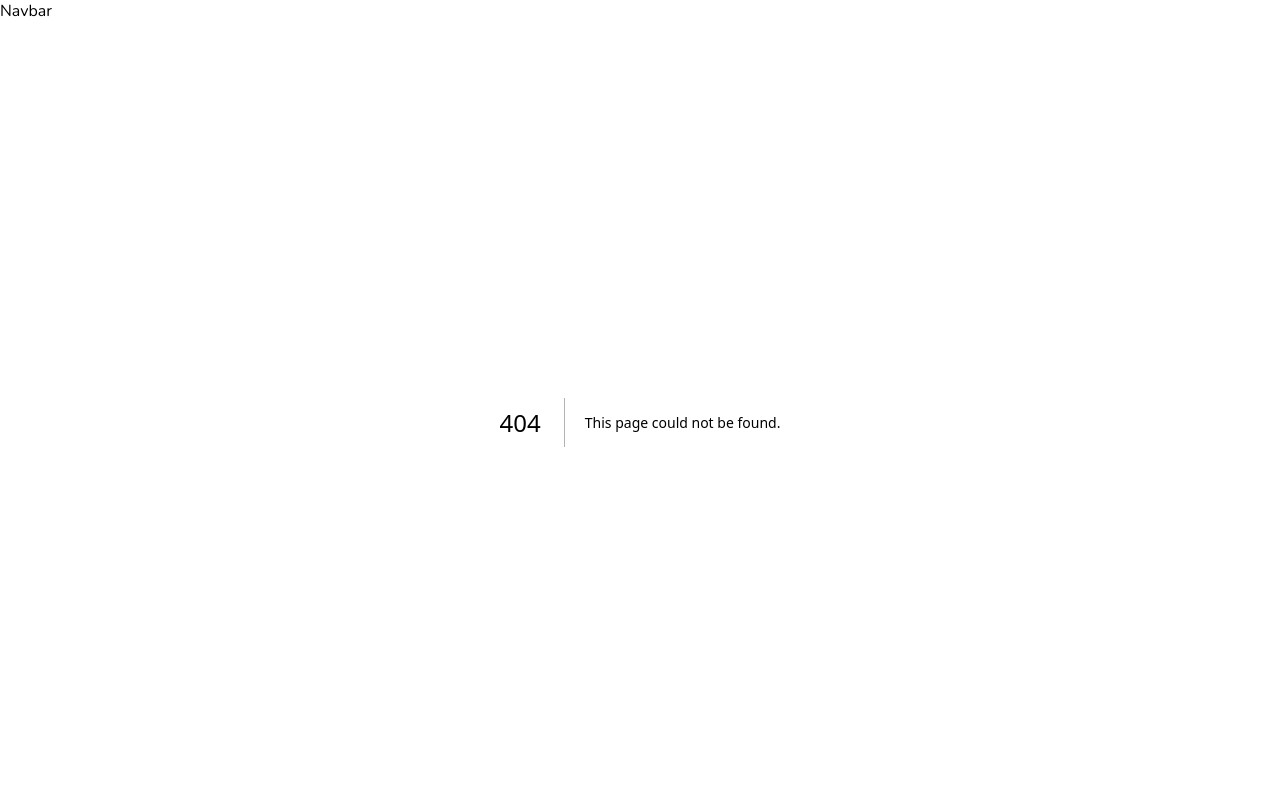
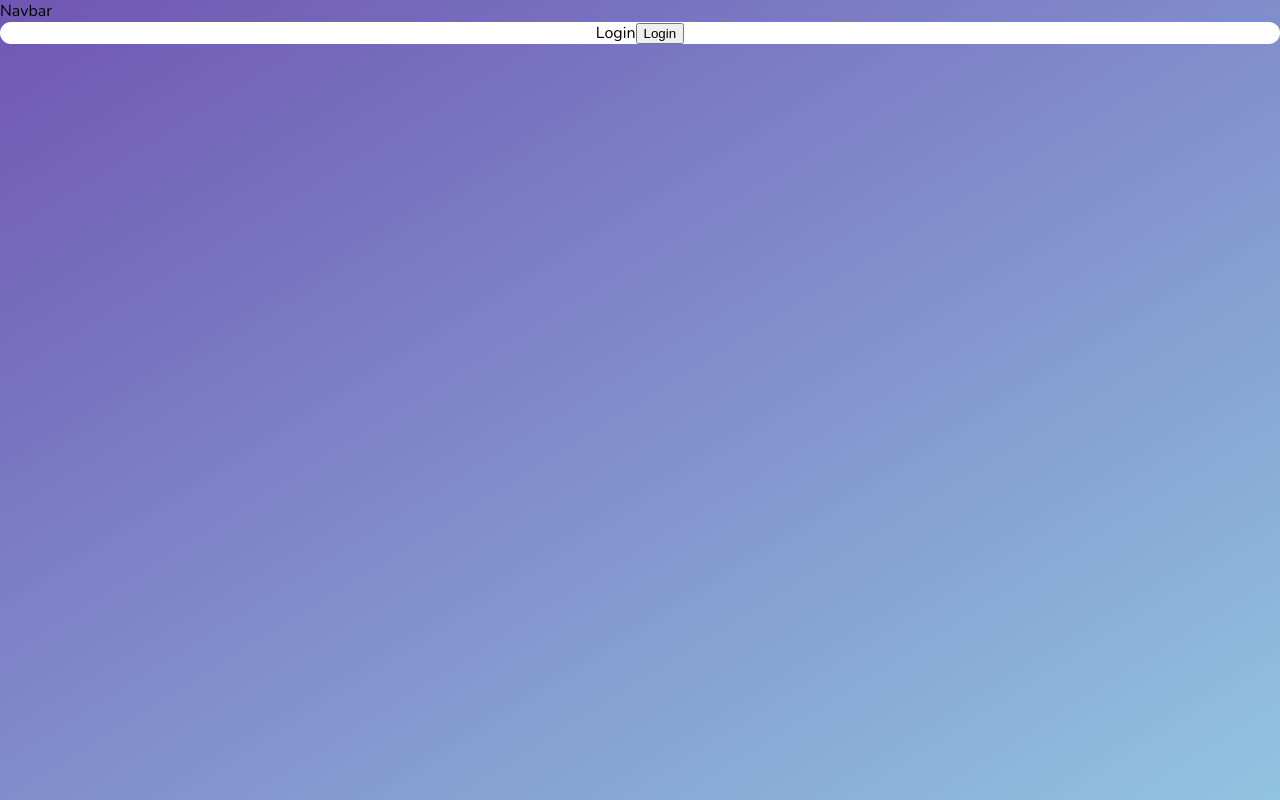
Before and after one commit to arangace/ReadyFourTomorrow, a Next.js app: page /LoginPage/LoginPage in a window 1280 px wide. Before the commit this address had no page. Built offline with nearby package versions, Linux system fonts and the light colour scheme.

Commit message:
added styles to login page starter styles

```diff
--- /dev/null
+++ b/pages/LoginPage/ButtonStyles.ts
@@ -0,0 +1,6 @@
+import styled from "styled-components";
+import { Flex } from "@/shared/flex";
+export const Container = styled(Flex)`
+  border-radius: 5rem;
+  background-color: white;
+`;
--- a/pages/LoginPage.tsx
+++ b/pages/LoginPage/LoginPage.tsx
@@ -1,11 +1,14 @@
+import styled from "styled-components";
+import * as LoginStyles from "./ButtonStyles";
+
 type LoginPageInformation = { loginButtonHandler: () => void };
 
 const LoginPage = ({ loginButtonHandler }: LoginPageInformation) => {
   return (
-    <div>
+    <LoginStyles.Container>
       Login
       <button onClick={loginButtonHandler}>Login</button>
-    </div>
+    </LoginStyles.Container>
   );
 };
 
--- a/pages/index.tsx
+++ b/pages/index.tsx
@@ -1,6 +1,6 @@
 import Head from "next/head";
 import HomePage from "./HomePage";
-import LoginPage from "./LoginPage";
+import LoginPage from "./LoginPage/LoginPage";
 import { useState } from "react";
 
 export default function Home() {
```
